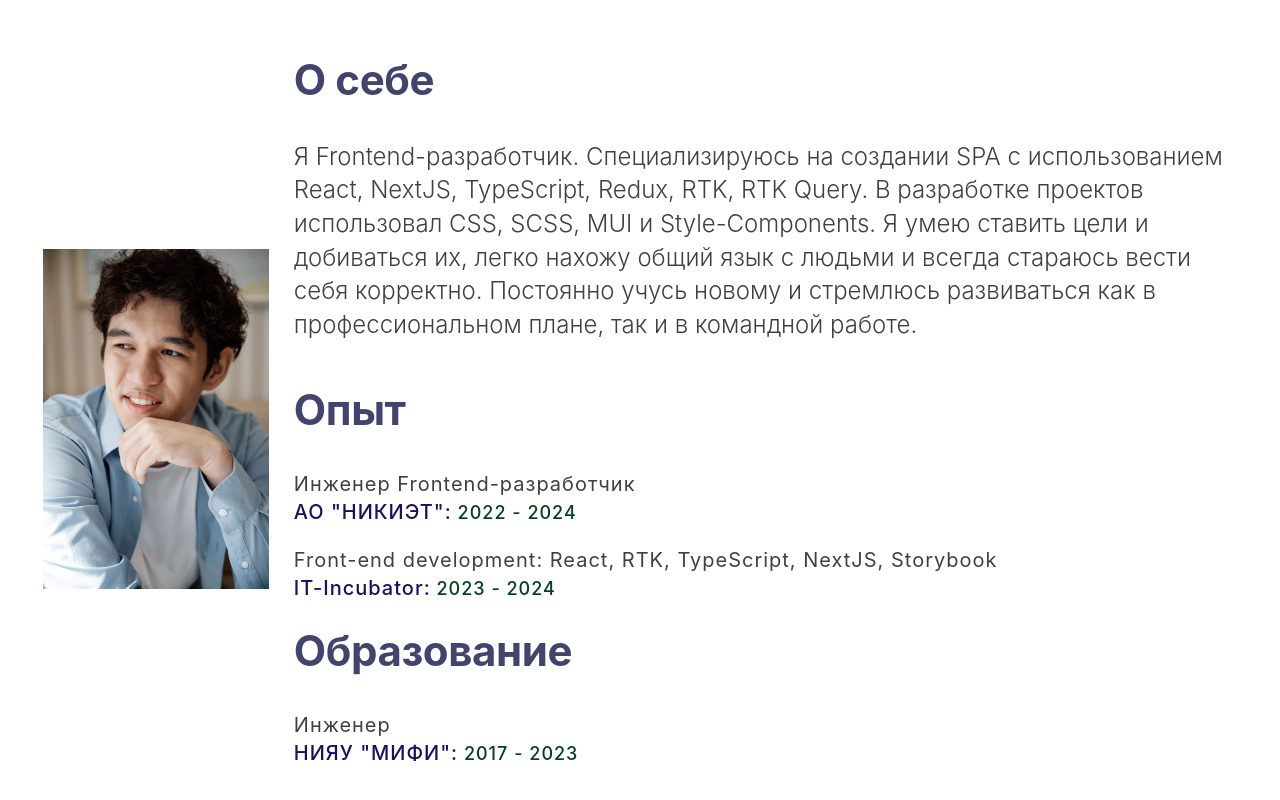
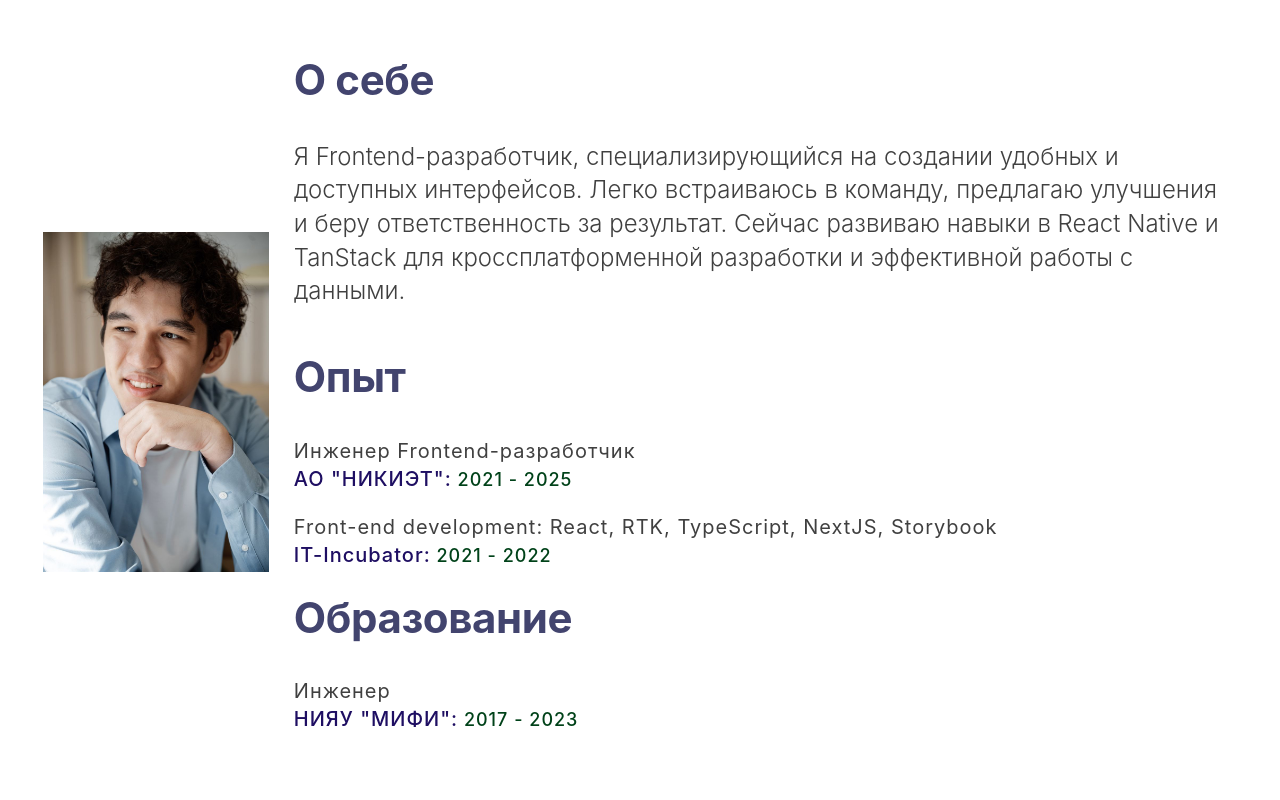
Before and after one commit to golzi99/portfolio, a Next.js app: page / in a window 1280 px wide. Shown: the part 849-1649 px from the top of the page. Built offline with nearby package versions, Linux system fonts and the light colour scheme.

Commit message:
fix about block

```diff
--- a/src/widgets/sections/about/About.tsx
+++ b/src/widgets/sections/about/About.tsx
@@ -6,18 +6,18 @@ import Image from 'next/image'
 import { AboutBg, background } from '@/widgets/sections/about/aboutBG'
 
 const aboutText: string =
-  'Я Frontend-разработчик. Специализируюсь на создании SPA с использованием React, NextJS, TypeScript, Redux, RTK, RTK Query. В разработке проектов использовал CSS, SCSS, MUI и Style-Components. Я умею ставить цели и добиваться их, легко нахожу общий язык с людьми и всегда стараюсь вести себя корректно. Постоянно учусь новому и стремлюсь развиваться как в профессиональном плане, так и в командной работе.'
+  'Я Frontend-разработчик, специализирующийся на создании удобных и доступных интерфейсов. Легко встраиваюсь в команду, предлагаю улучшения и беру ответственность за результат. Сейчас развиваю навыки в React Native и TanStack для кроссплатформенной разработки и эффективной работы с данными.'
 
 const expData: Array<background> = [
   {
     text: 'Инженер Frontend-разработчик',
     place: 'АО "НИКИЭТ":',
-    date: ' 2022 - 2024',
+    date: ' 2021 - 2025',
   },
   {
     text: 'Front-end development: React, RTK, TypeScript, NextJS, Storybook',
     place: 'IT-Incubator:',
-    date: ' 2023 - 2024',
+    date: ' 2021 - 2022',
   },
 ]
 
```
